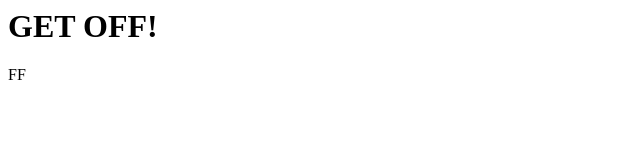
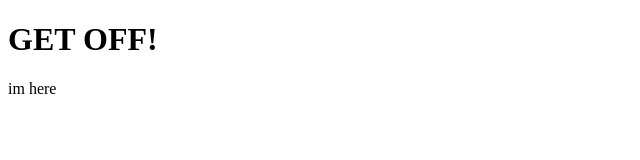
Before and after one commit to abhaykapale/abhaykapale.github.io, a plain HTML site: page index.html in a window 1280 px wide. Shown: the whole page, without its empty margins (0-640 px from the left). Drawn offline with Linux system fonts and the light colour scheme.

Commit message:
Update index.html

```diff
--- a/index.html
+++ b/index.html
@@ -1,9 +1,10 @@
+<!DOCTYPE html>
 <html>
 <head>
 <title>yo its ABHAY</title>
 </head>
 <body>
 <h1>GET OFF!</h1>
-<p>FF</p>
+<p>im here</p>
 </body>
 </html>
```
